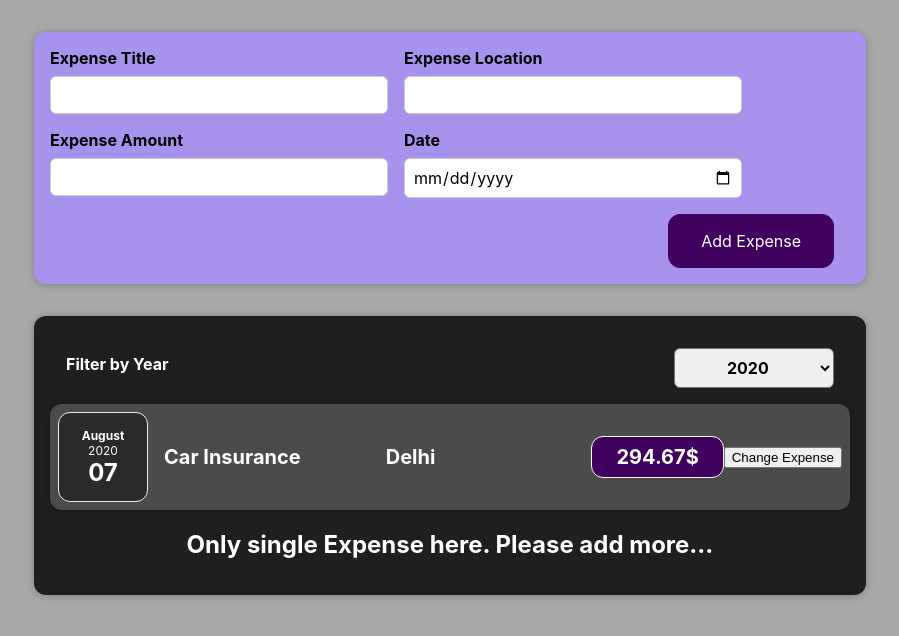
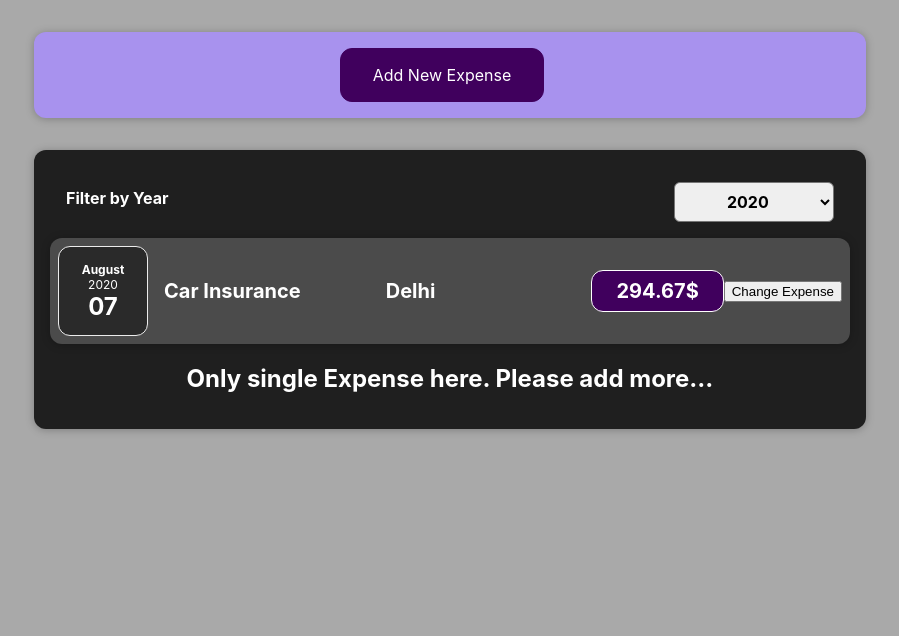
Before and after one commit to roshani2022/AdvanceReact, a React (Create React App) app: page / in a window 1280 px wide. Shown: the top 636 px of the page, without its empty margins (190-1089 px from the left). Built offline with nearby package versions, Linux system fonts and the light colour scheme.

Commit message:
advancedReactTask13

```diff
--- a/src/components/NewExpense/ExpenseForm.js
+++ b/src/components/NewExpense/ExpenseForm.js
@@ -74,6 +74,7 @@
         </div>
       </div>
       <div className="new-expense__actions">
+        <button type ="button" onClick={props.onCancel}>Cancel</button>
         <button type="submit">Add Expense</button>
       </div>
     </form>
--- a/src/components/NewExpense/NewExpense.js
+++ b/src/components/NewExpense/NewExpense.js
@@ -1,18 +1,35 @@
+import { useState } from 'react';
 import React from 'react';
 import './NewExpense.css'
 import ExpenseForm from './ExpenseForm';
 
 const NewExpense = (props) => {
+
+   const [isEditing,setIsEditing] = useState(false)
    const saveExpenseDataHandler = (enterdExpenseData) => {
       const expenseData = {
          ...enterdExpenseData,
          id:Math.random().toString()
       };
       props.onAddExpense(expenseData)
+      setIsEditing(false);
    };
-   return <div className='new-expense'>
-   <ExpenseForm  onSaveExpenseData={saveExpenseDataHandler}/>
-   </div>
+
+   const startEditingHandler = () => {
+      setIsEditing(true)
+   }
+
+   const stopEditingHandler = () => {
+      setIsEditing(false)
+   }
+   return (
+      <div className='new-expense'>
+      {!isEditing && <button onClick ={startEditingHandler}>Add New Expense</button> }
+      {isEditing && <ExpenseForm  onSaveExpenseData={saveExpenseDataHandler} onCancel={stopEditingHandler}/>}
+
+      </div>
+   );
+
 
 }
 
```
